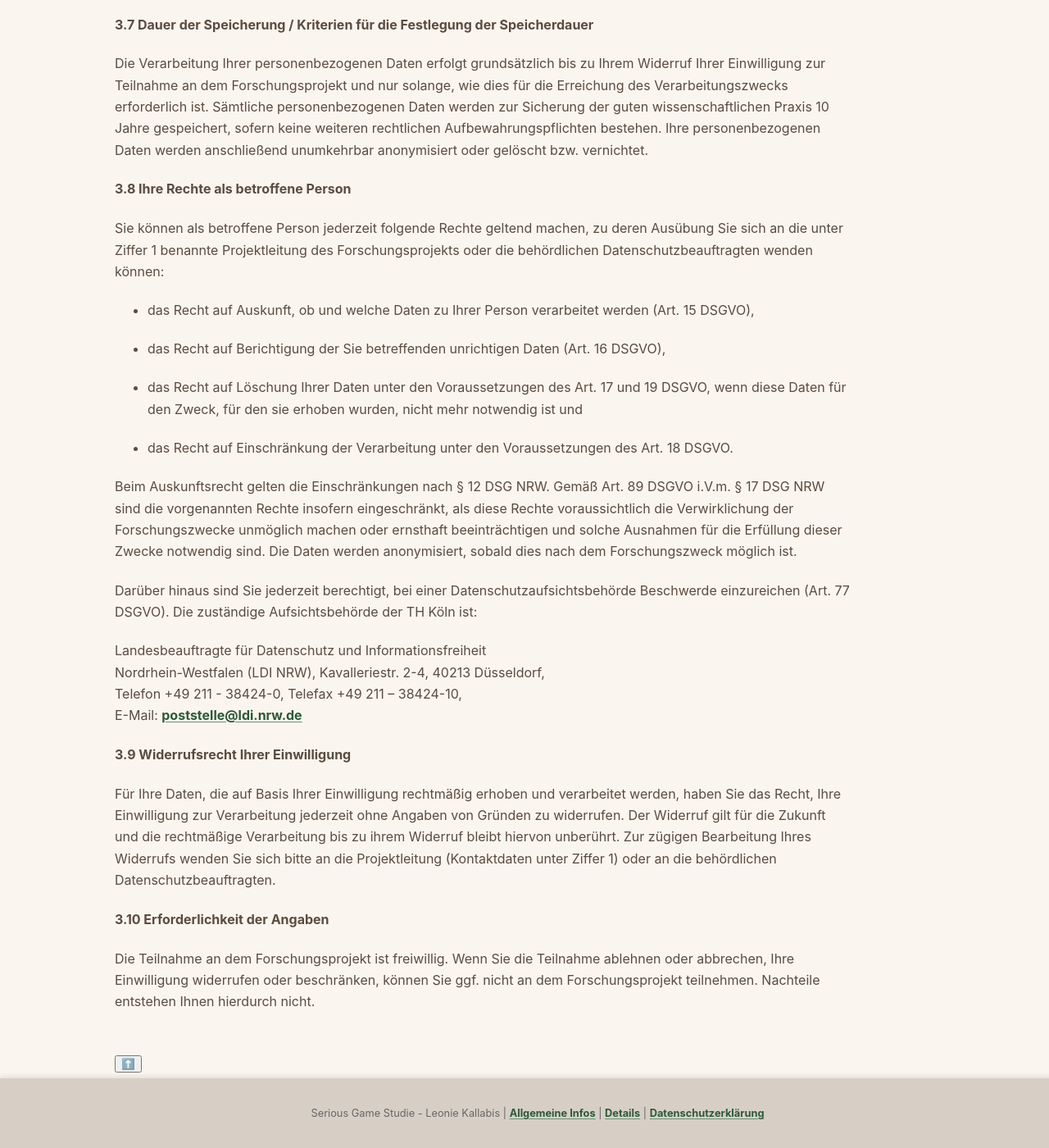
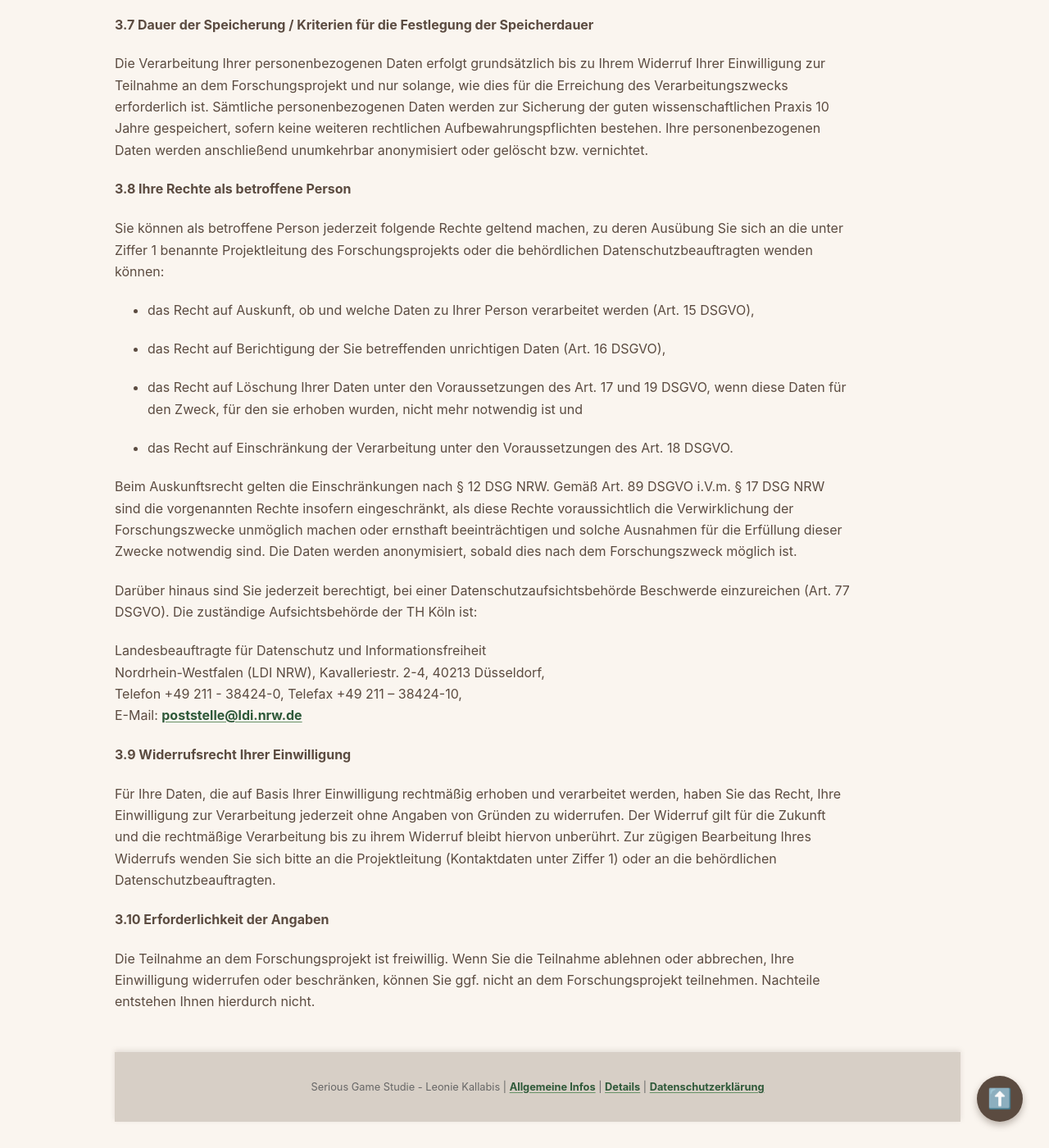
Before and after one commit to LeonieK/sg-study.github.io, a Jekyll site: the page built from index.md, in a window 1280 px wide and 1400 px high, scrolled down 11200 px. Shown: the whole window at 82% size. Built offline with Jekyll 4.4.1, drawn with Linux system fonts in a browser that asks for light colours; our own code applies the rules of GitHub Pages for plain Markdown files.

Commit message:
Update style.css

```diff
--- a/assets/style.css
+++ b/assets/style.css
@@ -189,7 +189,6 @@ a:focus {
 }
 
 footer {
-  position: fixed;
   bottom: 0;
   left: 0;
   width: 100%;
@@ -202,3 +201,36 @@ footer {
   box-shadow: 0 -2px 6px rgba(91, 75, 64, 0.15); /* sanfter Schatten */
   z-index: 1000;
 }
+
+#scrollToTop {
+  position: fixed;
+  bottom: 2rem;         /* Abstand vom unteren Rand */
+  right: 2rem;          /* Abstand vom rechten Rand */
+  background-color: #5B4B40; /* dunkelbraun passend */
+  color: #FAF5EF;       /* helle Schriftfarbe */
+  border: none;
+  border-radius: 50%;   /* Runde Form */
+  width: 3.5rem;
+  height: 3.5rem;
+  font-size: 1.5rem;
+  cursor: pointer;
+  box-shadow: 0 4px 8px rgba(91, 75, 64, 0.4);
+  z-index: 1100;
+  user-select: none;
+
+  display: none;        /* zunächst versteckt */
+  align-items: center;
+  justify-content: center;
+}
+
+/* Sichtbar, wenn Klasse active gesetzt */
+#scrollToTop.active {
+  display: flex;
+  transition: opacity 0.3s ease;
+}
+
+#scrollToTop:hover,
+#scrollToTop:focus {
+  background-color: #3B6B43; /* dunkleres Grün beim Hover */
+  outline: none;
+}
```
